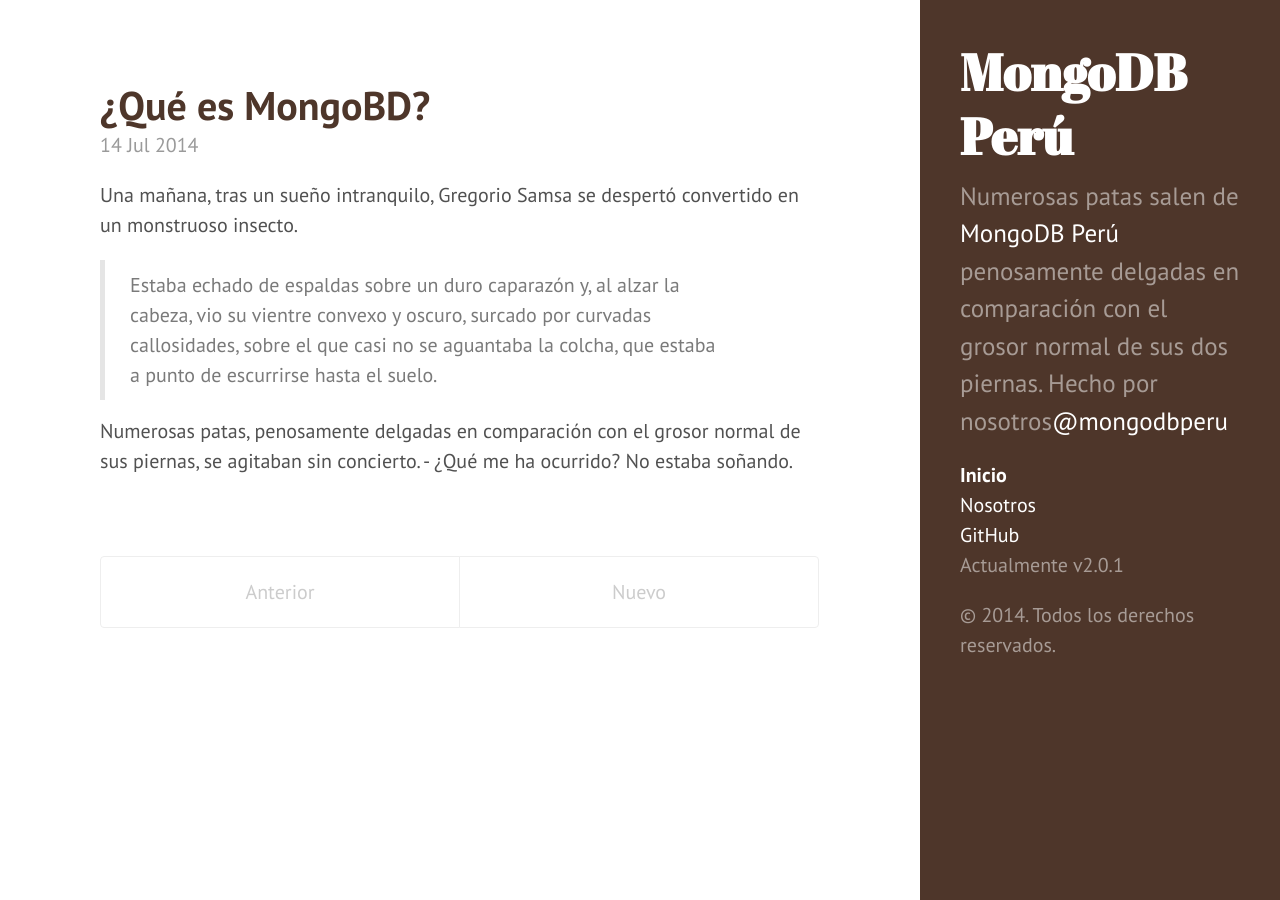
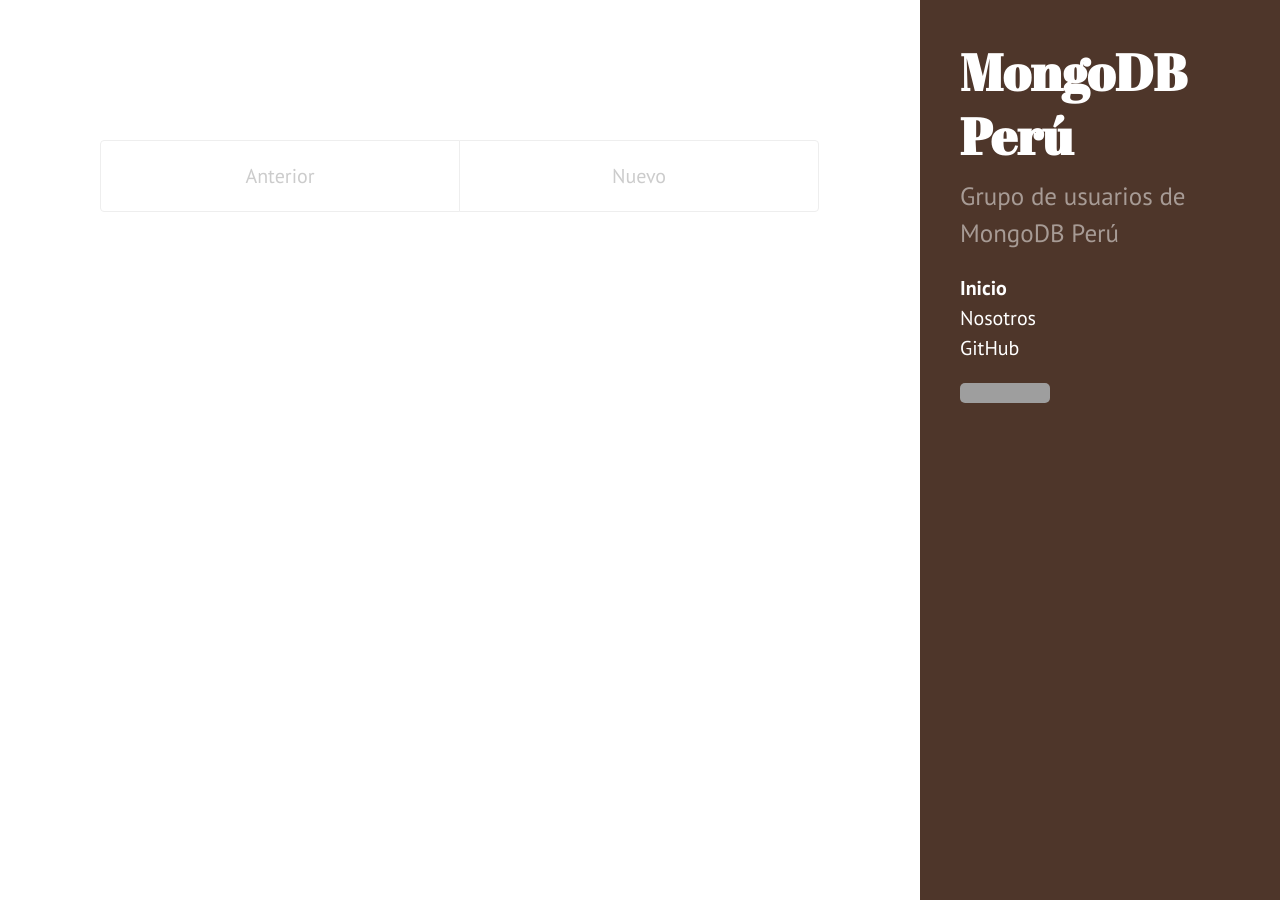
Before and after one commit to mongodbperu/mongodbperu.github.io, a Jekyll site: the page built from index.html, in a window 1280 px wide. Built offline with Jekyll 4.4.1, drawn with Linux system fonts in a browser that asks for light colours; Markdown is read by kramdown in place of the engine named in the settings; the list of posts is cut into pages by our own code; grey boxes are pictures that could not be loaded.

Commit message:
Cambios en el sidebar | descripción y licencia
Se cambio el description del _config.yml para cambiar el texto de
relleno y la licencia a C&C en el sidebar

```diff
--- a/_config.yml
+++ b/_config.yml
@@ -8,7 +8,7 @@
 # Setup
 title:            MongoDB Perú
 tagline:          'A Jekyll theme'
-description:      'Numerosas patas salen de <a href="http://mongodbperu.com" target="_blank">MongoDB Perú</a> penosamente delgadas en comparación con el grosor normal de sus dos piernas. Hecho por nosotros<a href="https://twitter.com/mdo" target="_blank">@mongodbperu</a>'
+description:      'Grupo de usuarios de MongoDB Perú'
 url:              http://mongodbperu.com
 
 author:
@@ -18,7 +18,6 @@
 paginate:         5
 
 # Custom vars
-version:          2.0.1
 
 github:
   repo:           https://github.com/MongoDBPeru/mongodbperu.github.io
--- a/_includes/head.html
+++ b/_includes/head.html
@@ -3,7 +3,7 @@
   <meta http-equiv="content-type" content="text/html; charset=utf-8">
   <!-- meta robots no indexación de google -->
   <meta name="robots" content="noindex" />
-
+	<meta content="">
   <!-- Enable responsiveness on mobile devices-->
   <meta name="viewport" content="width=device-width, initial-scale=1.0, maximum-scale=1">
 
--- a/_includes/sidebar.html
+++ b/_includes/sidebar.html
@@ -25,12 +25,9 @@
           {% endif %}
         {% endif %}
       {% endfor %}
-
-      <!-- <li class="sidebar-nav-item"><a href="{{ site.github.repo }}/archive/v{{ site.version }}.zip"></a></li> -->
       <li class="sidebar-nav-item"><a href="{{ site.github.repo }}">GitHub</a></li>
-      <li class="sidebar-nav-item">Actualmente v{{ site.version }}</li>
     </ul>
 
-    <p>&copy; {{ site.time | date: '%Y' }}. Todos los derechos reservados.</p>
+    <p><a rel="license" href="http://creativecommons.org/licenses/by-sa/4.0/"><img alt="Licencia de Creative Commons" style="border-width:0" src="https://i.creativecommons.org/l/by-sa/4.0/80x15.png" /></a></p>
   </div>
 </div>
--- a/_posts/2014-07-14-Que_es_Mongo.md
+++ /dev/null
@@ -1,10 +0,0 @@
----
-layout: post
-title: ¿Qué es MongoBD?
----
-
-Una mañana, tras un sueño intranquilo, Gregorio Samsa se despertó convertido en un monstruoso insecto.
-
-  > Estaba echado de espaldas sobre un duro caparazón y, al alzar la cabeza, vio su vientre convexo y oscuro, surcado por curvadas callosidades, sobre el que casi no se aguantaba la colcha, que estaba a punto de escurrirse hasta el suelo.
-
-Numerosas patas, penosamente delgadas en comparación con el grosor normal de sus piernas, se agitaban sin concierto. - ¿Qué me ha ocurrido? No estaba soñando.
```
Also changed, not shown: 5 other files.
